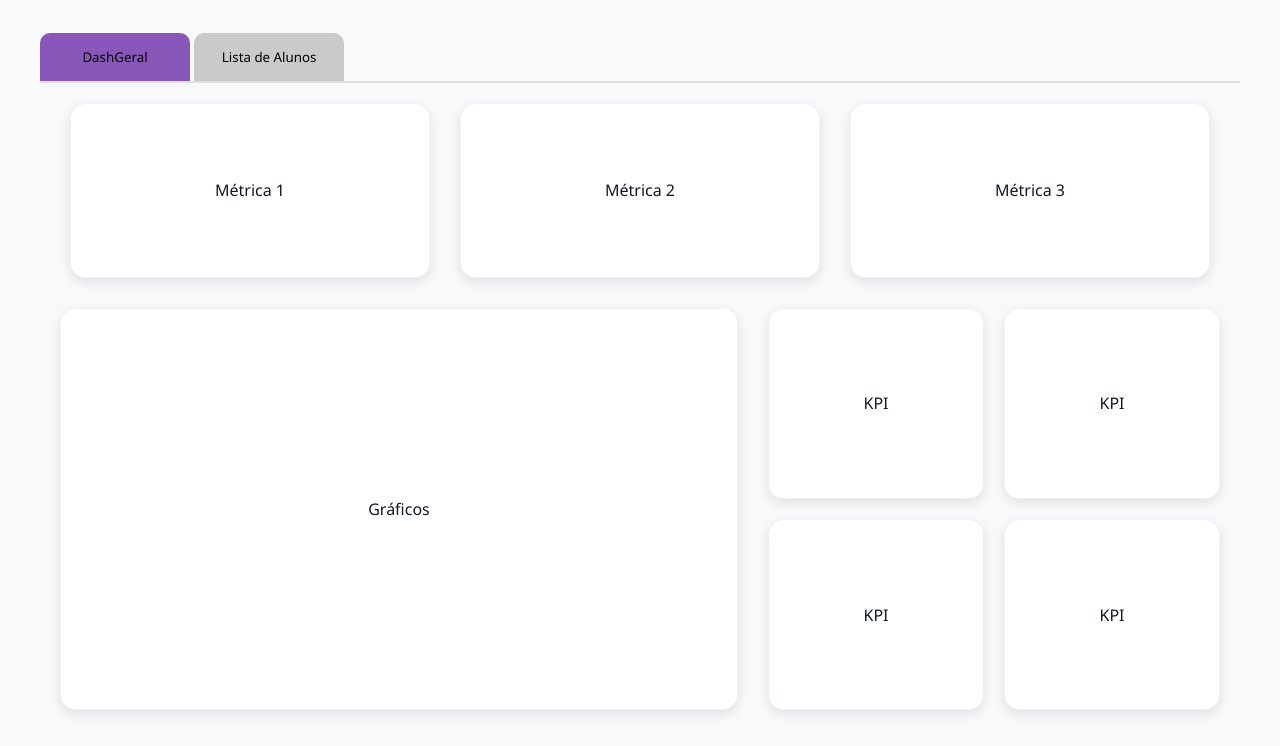
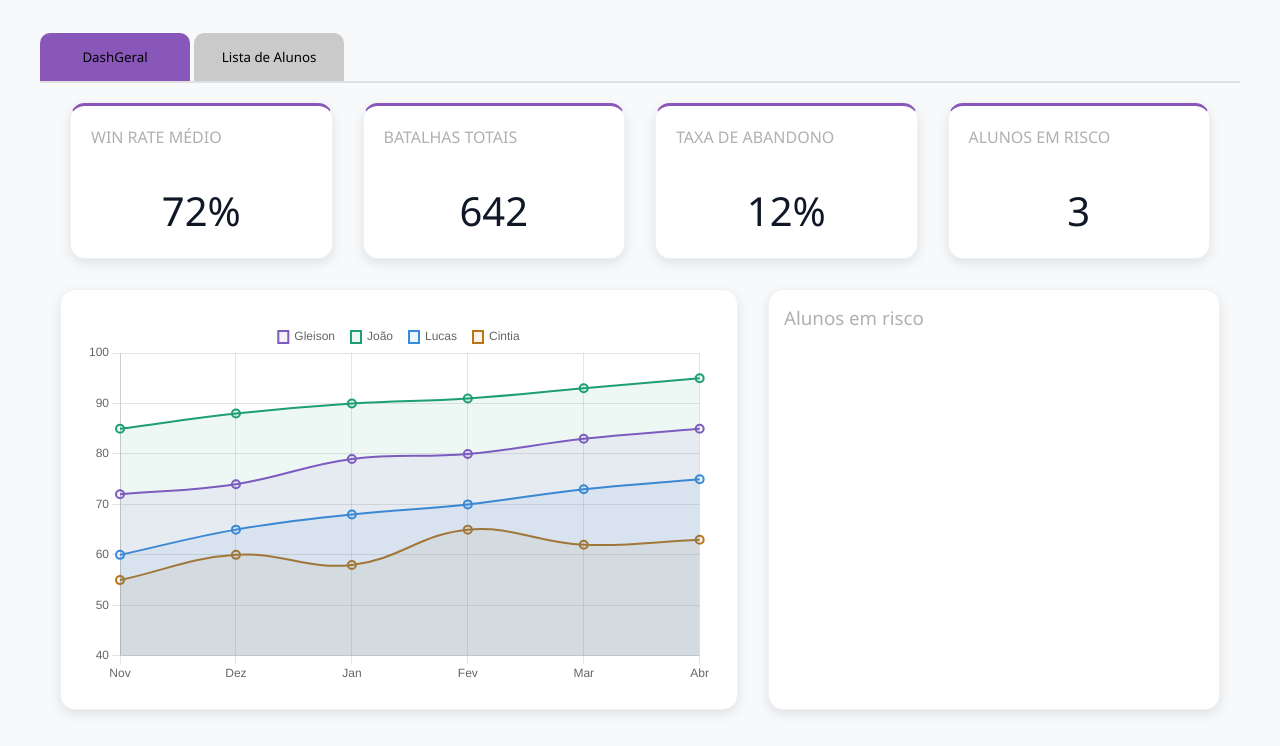
Before and after one commit to Project-MetaDex/Sprint-2, a website: page public/tela-alunos.html in a window 1280 px wide. Shown: the part 54-800 px from the top of the page. Drawn offline with nearby package versions, Linux system fonts and the light colour scheme.

Commit message:
Salvando alterações na Dash

```diff
--- a/public/css/tela-alunos.css
+++ b/public/css/tela-alunos.css
@@ -73,7 +73,7 @@ body {
 #DashGeral {
     display: grid;
     grid-template-columns: 1.5fr 1fr;
-    grid-template-rows: 1fr 2.3fr;
+    grid-template-rows: minmax(0, 1fr) minmax(0, 2.7fr);
     height: 100%;
     gap: 30px;
     padding: 10px;
@@ -82,7 +82,7 @@ body {
 .kpi-grande {
     grid-column: 1 / 3;
     display: grid;
-    grid-template-columns: repeat(3, 1fr);
+    grid-template-columns: repeat(4, 1fr);
     gap: 30px;
     height: 100%;
     padding: 0px 10px;
@@ -93,10 +93,25 @@ body {
     box-shadow: 0 4px 12px rgba(0, 0, 0, 0.1);
     border: 1px solid #edf2f7;
     border-radius: 15px;
+    border-top: 3px solid #8956B9;
+    padding: 20px;
 
     display: flex;
-    justify-content: center;
+    flex-direction: column;
+    justify-content: space-between;
     align-items: center;
+}
+
+.card-info h4 {
+    text-transform: uppercase;
+    color: #b0b0b0;
+    font-weight: 450;
+    align-self: flex-start;
+}
+
+.card-info strong {
+    font-size: 40px;
+    font-weight: 500;
 }
 
 .grafico {
@@ -107,25 +122,35 @@ body {
     display: flex;
     justify-content: center;
     align-items: center;
+    padding: 25px;
 }
 
 .kpi-pequena {
-    display: grid;
-    grid-template-columns: repeat(2, 1fr);
-    grid-template-rows: repeat(2, 1fr);
-    gap: 20px;
-}
-
-.kpi {
     background-color: #FFFFFF;
     box-shadow: 0 4px 12px rgba(0, 0, 0, 0.1);
     border: 1px solid #edf2f7;
     border-radius: 15px;
+    padding: 15px;
+
+
     display: flex;
-    justify-content: center;
-    align-items: center;
+    gap: 10px;
+
 }
+
+.kpi-pequena h3 {
+    color: #b0b0b0;
+    font-weight: 500;
+}
+
+.card-alunoRisco {
+    height: 25%;
+    background-color: #f0f0f0;
+    border-radius: 8px;
+}
+
 /* FIM ABA DASHBOARD */
+
 
 /* INICIO ABA LISTA ALUNOS */
 
@@ -134,7 +159,7 @@ body {
 
     display: grid;
     grid-template-columns: 1fr;
-    grid-template-rows: repeat(4, 1fr);
+    grid-template-rows: repeat(4, minmax(0, 1fr));
     gap: 25px;
 }
 
@@ -154,11 +179,18 @@ body {
     transition: 0.5s;
 }
 
+
+.info-aluno:hover {
+    transition: 0.5s;
+    border: 0.5px solid #A37ACC;
+    box-shadow: 0 2px 3px #A37ACC;
+}
+
 .imagem-perfil {
     background-color: #e2e1e1;
     border: 4px solid #A37ACC;
     box-shadow: 0 4px 12px rgba(0, 0, 0, 0.1);
-    height: 80px;
+    height: 80%;
     aspect-ratio: 1 / 1;
 
     display: flex;
@@ -183,17 +215,17 @@ body {
     justify-content: space-between;
 }
 
+.nome small {
+    font-size: 1.2vw; /*15px*/
+    color: #b0b0b0;
+    font-weight: 400;
+}
+
 .nome strong {
     text-transform: uppercase;
     letter-spacing: 3px;
-    font-size: 18px;
+    font-size: 1.35vw; /* 18px */
     align-self: flex-end;
-}
-
-.nome small {
-    font-size: 15px;
-    color: #b0b0b0;
-    font-weight: 400;
 }
 
 .tx-vitoria {
--- a/public/tela-alunos.html
+++ b/public/tela-alunos.html
@@ -58,18 +58,40 @@
       <div class="content" id="DashGeral">
 
         <div class="kpi-grande">
-          <div class="card-info">Métrica 1</div>
-          <div class="card-info">Métrica 2</div>
-          <div class="card-info">Métrica 3</div>
+          <div class="card-info">
+            <h4>Win Rate Médio</h4>
+              <strong class="valor">72%</strong>
+              <!-- <span>Média geral da turma</span> -->
+          </div>
+          <div class="card-info">
+            <h4>Batalhas Totais</h4>
+              <strong class="valor">642</strong>
+          </div>
+          <div class="card-info">
+            <h4>Taxa de Abandono</h4>
+              <strong class="valor">12%</strong>
+          </div>
+          <div class="card-info">
+            <h4>Alunos em Risco</h4>
+              <strong class="valor">3</strong>
+          </div>
         </div>
 
-        <div class="grafico">Gráficos</div>
+        <div class="grafico">
+
+          <canvas id="myChart"></canvas>
+        </div>
 
         <div class="kpi-pequena">
+          <h3>Alunos em risco</h2>
+          <div class="card-alunoRisco">
+
+          </div>
+
+          <!-- <div class="kpi">KPI</div>
           <div class="kpi">KPI</div>
           <div class="kpi">KPI</div>
-          <div class="kpi">KPI</div>
-          <div class="kpi">KPI</div>
+          <div class="kpi">KPI</div> -->
         </div>
 
       </div>
@@ -177,28 +199,86 @@
   </div>
 
 </body>
+
 </html>
+
+<script src="https://cdn.jsdelivr.net/npm/chart.js"></script>
+<script>
+  const ctx = document.getElementById('myChart');
+
+  new Chart(ctx, {
+    type: 'line',
+    data: {
+      labels: ['Nov', 'Dez', 'Jan', 'Fev', 'Mar', 'Abr'],
+      datasets: [
+        {
+          label: 'Gleison',
+          data: [72, 74, 79, 80, 83, 85],
+          borderColor: '#7C5CBF',
+          backgroundColor: 'rgba(124,92,191,0.08)',
+          borderWidth: 2, pointRadius: 4, fill: true, tension: 0.4
+        },
+        {
+          label: 'João',
+          data: [85, 88, 90, 91, 93, 95],
+          borderColor: '#1D9E75',
+          backgroundColor: 'rgba(29,158,117,0.08)',
+          borderWidth: 2, pointRadius: 4, fill: true, tension: 0.4
+        },
+        {
+          label: 'Lucas',
+          data: [60, 65, 68, 70, 73, 75],
+          borderColor: '#378ADD',
+          backgroundColor: 'rgba(55,138,221,0.08)',
+          borderWidth: 2, pointRadius: 4, fill: true, tension: 0.4
+        },
+        {
+          label: 'Cintia',
+          data: [55, 60, 58, 65, 62, 63],
+          borderColor: '#BA7517',
+          backgroundColor: 'rgba(186,117,23,0.08)',
+          borderWidth: 2, pointRadius: 4, fill: true, tension: 0.4
+        }]
+    },
+    options: {
+      responsive: true,
+      maintainAspectRatio: false,
+      plugins: {
+        legend: {
+          position: 'top',
+          labels: { boxWidth: 10, padding: 16, font: { size: 12 } }
+        }
+      },
+      scales: {
+        y: {
+          beginAtZero: false, min: 40, max: 100
+        }
+      }
+    }
+  });
+</script>
+
 <script>
 
   function trocarAba(idDaAba, elementoClicado) {
-    // --- PARTE 1: CONTEÚDO (O que você já fez) ---
+
     document.querySelectorAll('.content').forEach(aba => {
-        aba.classList.add('hidden');
+      aba.classList.add('hidden');
     });
     document.getElementById(idDaAba).classList.remove('hidden');
 
-    // --- PARTE 2: BOTÕES (A novidade) ---
-    // 1. Tira o 'active' de TODOS os botões
     document.querySelectorAll('.tab-btn').forEach(btn => {
-        btn.classList.remove('active');
+      btn.classList.remove('active');
     });
 
-    // 2. Adiciona 'active' apenas no botão que foi clicado
     elementoClicado.classList.add('active');
   }
+
 
   function irParaAluno() {
     window.location.href = "tela-aluno.html";
   }
 
+
+
 </script>
```
Also changed, not shown: public/css/tela-aluno.css (+14 -8 lines), public/tela-aluno.html (+25 -2 lines).
